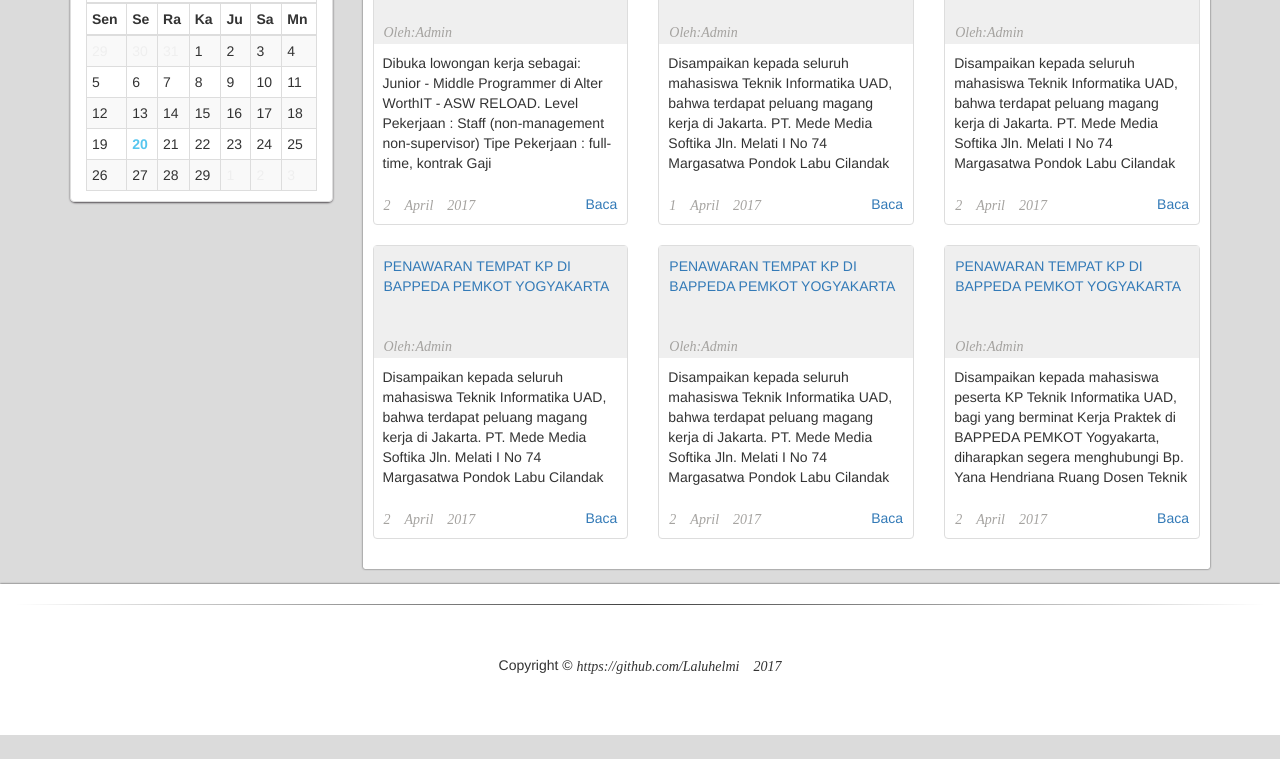
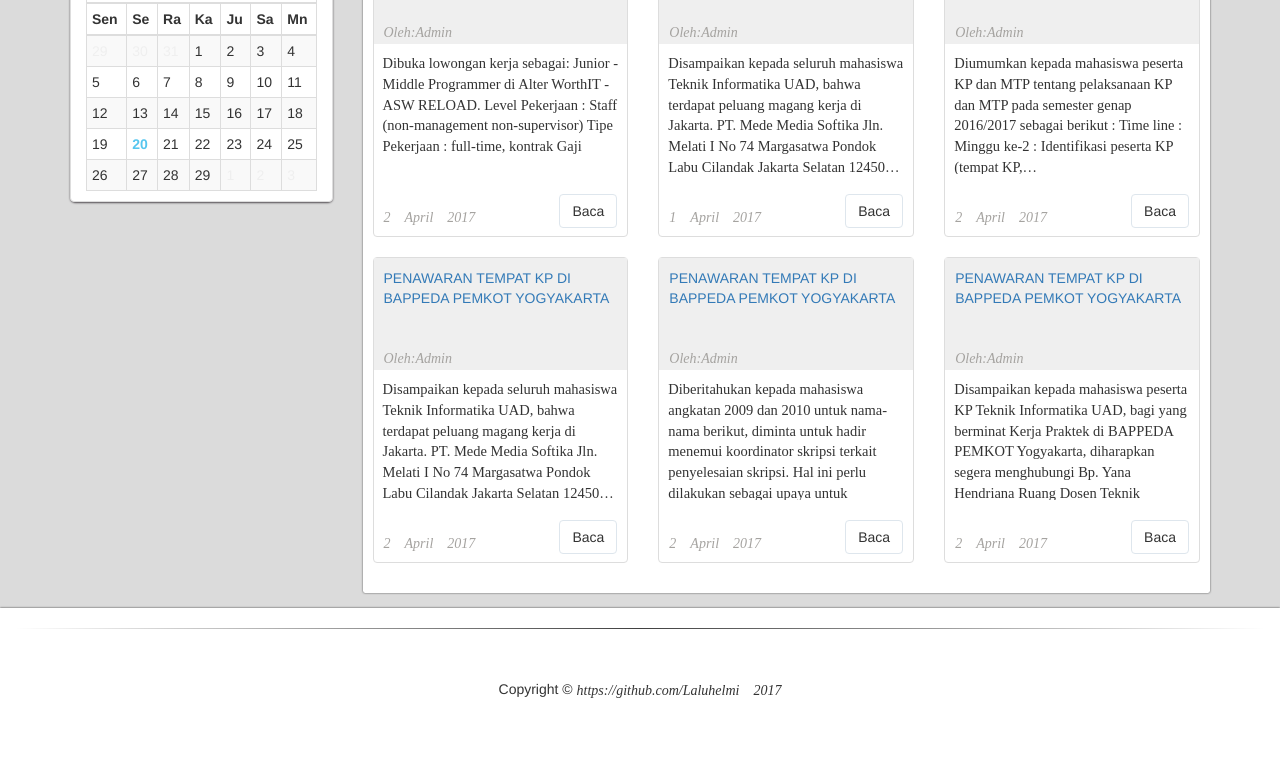
Before and after one commit to Laluhelmi/bootstrapdesign, a plain HTML site: page index.html in a window 1280 px wide. Shown: the part 731-1490 px from the top of the page. Before the commit the page ends 1466 px from the top, so only its background shows below. Drawn offline with Linux system fonts and the light colour scheme.

Commit message:
perubahan tombol

```diff
--- a/index.html
+++ b/index.html
@@ -63,9 +63,10 @@ box-shadow: 0px 1px 2px 0px rgba(82,77,82,1);">
 
     <!-- Page Content -->
     <div class="container">
+      <div class="" style="">
               <div class="container-fluid">
              <div class="row">
-                 <img src="headbaru.png" alt="" width="100%" height="170px" style="background-color:#edebe8">
+                 <img src="headbaru.png" alt="" width="100%" height="170px" style="background-color:#969393">
 
                <nav class="navbar navbar-default" style="border-color:#f7f7f7;border-radius:0px">
   <div class="container-fluid">
@@ -267,12 +268,12 @@ box-shadow: 0px 1px 2px 0px rgba(82,77,82,1);">
                             <span class="glyphicon"><i class="a-oleh">Oleh:Admin</i></span>
                           </div>
                             <div class="caption">
-                              <p>Dibuka lowongan kerja sebagai: Junior - Middle Programmer di Alter WorthIT - ASW RELOAD. Level Pekerjaan : Staff (non-management non-supervisor) Tipe Pekerjaan : full-time, kontrak Gaji </p>
+                              <p class="berita">Dibuka lowongan kerja sebagai: Junior - Middle Programmer di Alter WorthIT - ASW RELOAD. Level Pekerjaan : Staff (non-management non-supervisor) Tipe Pekerjaan : full-time, kontrak Gaji </p>
                             </div>
                             <div class="ratings">
-                                <a class="pull-right" href="#">Baca </a>
+                                <a class="pull-right btn btn-default" href="#">Baca </a>
                                 <p>
-                                    <span class="glyphicon"><i class="a-tanggal">2 April 2017</i></span>
+                                    <span class="glyphicon spantanggal"><i class="a-tanggal">2 April 2017</i></span>
                                 </p>
                             </div>
                         </div>
@@ -285,12 +286,12 @@ box-shadow: 0px 1px 2px 0px rgba(82,77,82,1);">
                           <span class="glyphicon"><i class="a-oleh">Oleh:Admin</i></span>
                         </div>
                           <div class="caption">
-                            <p> Disampaikan kepada seluruh mahasiswa Teknik Informatika UAD, bahwa terdapat peluang magang kerja di Jakarta. PT. Mede Media Softika Jln. Melati I No 74 Margasatwa Pondok Labu Cilandak Jakarta Selatan 12450…</p>
+                            <p class="berita"> Disampaikan kepada seluruh mahasiswa Teknik Informatika UAD, bahwa terdapat peluang magang kerja di Jakarta. PT. Mede Media Softika Jln. Melati I No 74 Margasatwa Pondok Labu Cilandak Jakarta Selatan 12450…</p>
                           </div>
                           <div class="ratings">
-                              <a class="pull-right" href="#">Baca </a>
+                              <a class="pull-right btn btn-default" href="#">Baca </a>
                               <p>
-                                  <span class="glyphicon"><i class="a-tanggal">1 April 2017</i></span>
+                                  <span class="glyphicon spantanggal"><i class="a-tanggal">1 April 2017</i></span>
                               </p>
                           </div>
                       </div>
@@ -303,13 +304,11 @@ box-shadow: 0px 1px 2px 0px rgba(82,77,82,1);">
                           <span class="glyphicon"><i class="a-oleh">Oleh:Admin</i></span>
                         </div>
                           <div class="caption">
-                            <p> Disampaikan kepada seluruh mahasiswa Teknik Informatika UAD, bahwa terdapat peluang magang kerja di Jakarta. PT. Mede Media Softika Jln. Melati I No 74 Margasatwa Pondok Labu Cilandak Jakarta Selatan 12450…</p>
-                          </div>
+                            <p class="berita"> Diumumkan kepada mahasiswa peserta KP dan MTP tentang pelaksanaan KP dan MTP pada semester genap 2016/2017 sebagai berikut : Time line : Minggu ke-2 : Identifikasi peserta KP (tempat KP,…</p></div>
                           <div class="ratings">
-                              <a class="pull-right" href="#">Baca </a>
+                              <a class="pull-right btn btn-default" href="#">Baca </a>
                               <p>
-
-                                    <span class="glyphicon"><i class="a-tanggal">2 April 2017</i></span>
+                                    <span class="glyphicon spantanggal"><i class="a-tanggal">2 April 2017</i></span>
                               </p>
                           </div>
                       </div>
@@ -322,13 +321,12 @@ box-shadow: 0px 1px 2px 0px rgba(82,77,82,1);">
                           <span class="glyphicon"><i class="a-oleh">Oleh:Admin</i></span>
                         </div>
                           <div class="caption">
-                            <p> Disampaikan kepada seluruh mahasiswa Teknik Informatika UAD, bahwa terdapat peluang magang kerja di Jakarta. PT. Mede Media Softika Jln. Melati I No 74 Margasatwa Pondok Labu Cilandak Jakarta Selatan 12450…</p>
+                            <p class="berita"> Disampaikan kepada seluruh mahasiswa Teknik Informatika UAD, bahwa terdapat peluang magang kerja di Jakarta. PT. Mede Media Softika Jln. Melati I No 74 Margasatwa Pondok Labu Cilandak Jakarta Selatan 12450…</p>
                           </div>
                           <div class="ratings">
-                              <a class="pull-right" href="#">Baca </a>
+                              <a class="pull-right btn btn-default" href="#">Baca </a>
                               <p>
-
-                                    <span class="glyphicon"><i class="a-tanggal">2 April 2017</i></span>
+                                    <span class="glyphicon spantanggal"><i class="a-tanggal">2 April 2017</i></span>
                               </p>
                           </div>
                       </div>
@@ -341,13 +339,12 @@ box-shadow: 0px 1px 2px 0px rgba(82,77,82,1);">
                           <span class="glyphicon"><i class="a-oleh">Oleh:Admin</i></span>
                         </div>
                           <div class="caption">
-                            <p> Disampaikan kepada seluruh mahasiswa Teknik Informatika UAD, bahwa terdapat peluang magang kerja di Jakarta. PT. Mede Media Softika Jln. Melati I No 74 Margasatwa Pondok Labu Cilandak Jakarta Selatan 12450…</p>
-                          </div>
+                            <p class="berita">Diberitahukan kepada mahasiswa angkatan 2009 dan 2010 untuk nama-nama berikut, diminta untuk hadir menemui koordinator skripsi terkait penyelesaian skripsi. Hal ini perlu dilakukan sebagai upaya untuk perbaikan dan memperhatikan masa…</p></div>
                           <div class="ratings">
-                              <a class="pull-right" href="#">Baca </a>
+                              <a class="pull-right btn btn-default" href="#">Baca </a>
                               <p>
 
-                                    <span class="glyphicon"><i class="a-tanggal">2 April 2017</i></span>
+                                    <span class="glyphicon spantanggal"><i class="a-tanggal">2 April 2017</i></span>
                               </p>
                           </div>
                       </div>
@@ -360,13 +357,13 @@ box-shadow: 0px 1px 2px 0px rgba(82,77,82,1);">
                           <span class="glyphicon"><i class="a-oleh">Oleh:Admin</i></span>
                         </div>
                           <div class="caption">
-                            <p> Disampaikan kepada mahasiswa peserta KP Teknik Informatika UAD, bagi yang berminat Kerja Praktek di BAPPEDA PEMKOT Yogyakarta, diharapkan segera menghubungi Bp. Yana Hendriana Ruang Dosen Teknik Informatika 209, atau melalu…</p>
+                            <p class="berita"> Disampaikan kepada mahasiswa peserta KP Teknik Informatika UAD, bagi yang berminat Kerja Praktek di BAPPEDA PEMKOT Yogyakarta, diharapkan segera menghubungi Bp. Yana Hendriana Ruang Dosen Teknik Informatika 209, atau melalu…</p>
                           </div>
                           <div class="ratings">
-                              <a class="pull-right" href="#">Baca </a>
+                              <a class="pull-right btn btn-default" href="#">Baca </a>
                               <p>
 
-                                    <span class="glyphicon"><i class="a-tanggal">2 April 2017</i></span>
+                                    <span class="glyphicon spantanggal"><i class="a-tanggal">2 April 2017</i></span>
                               </p>
                           </div>
                       </div>  </div>
@@ -377,14 +374,14 @@ box-shadow: 0px 1px 2px 0px rgba(82,77,82,1);">
             </div>
 
         </div>
-
+</div>
     </div>
     <!-- /.container -->
 
     <div class="container-fluid"style="background-color:#ffffff;margin-top:15px;
-    -webkit-box-shadow: 0px 0px 2px 0px rgba(0,0,0,0.75);
--moz-box-shadow: 0px 0px 2px 0px rgba(0,0,0,0.75);
-box-shadow: 0px 0px 2px 0px rgba(0,0,0,0.75);">
+      -webkit-box-shadow: 0px 0px 2px 0px rgba(0,0,0,0.75);
+      -moz-box-shadow: 0px 0px 2px 0px rgba(0,0,0,0.75);
+      box-shadow: 0px 0px 2px 0px rgba(0,0,0,0.75);">
         <hr class="style-one">
         <!-- Footer -->
         <footer style="">
--- a/style.css
+++ b/style.css
@@ -1,8 +1,5 @@
 body{
-  background-color: #dbdbdb;
-}
-.a-tanggal{
-  color: #a5a3a0;
+ background-color: #dbdbdb;
 }
 .atas{
   background-color: #edcfa8;
@@ -13,6 +10,11 @@ body{
   bottom: -198;
 
 }
+p.berita{
+  font-family: "Times New Roman", Times, serif;
+  font-size: 14.5px;
+}
+
 hr.style-one {
 
       border: 0;
@@ -60,3 +62,27 @@ a:hover{
 .hariini{
   color:#56c6ef;
 }
+.thumbnail{
+  min-height: 305px;
+}
+.a-tanggal{
+  color: #a5a3a0;
+}
+.spantanggal{
+  margin-top: 13px;
+}
+.btn{
+  border-color: #dee6ed;
+}
+a.readmore{
+  font-size: 13px;
+  padding-left: 5px;
+  padding-top: 2px;
+  padding-right: 14px;
+  padding-bottom: 2px;
+  background :linear-gradient(to right, #42f4b6 , #2ee8e1);
+  border-radius: 2px;
+  -webkit-box-shadow: 0px 0px 3px 0px rgba(0,0,0,0.75);
+  -moz-box-shadow: 0px 0px 3px 0px rgba(0,0,0,0.75);
+  box-shadow: 0px 0px 3px 0px rgba(0,0,0,0.75);
+}
```
Also changed, not shown: hutan.jpeg (added).
